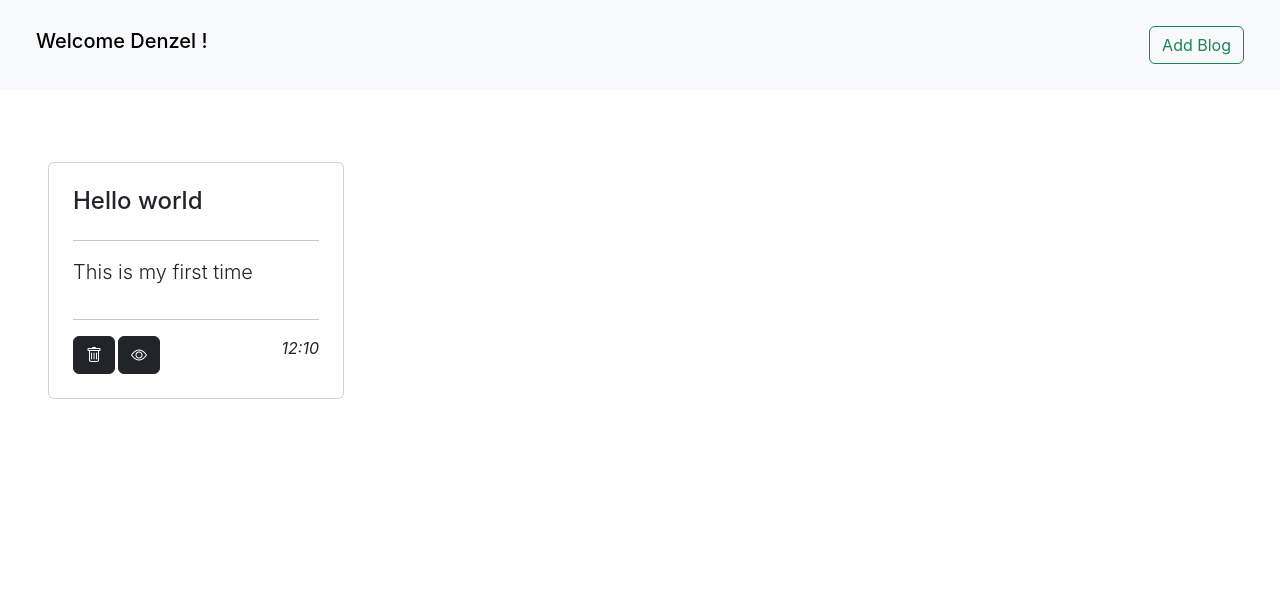
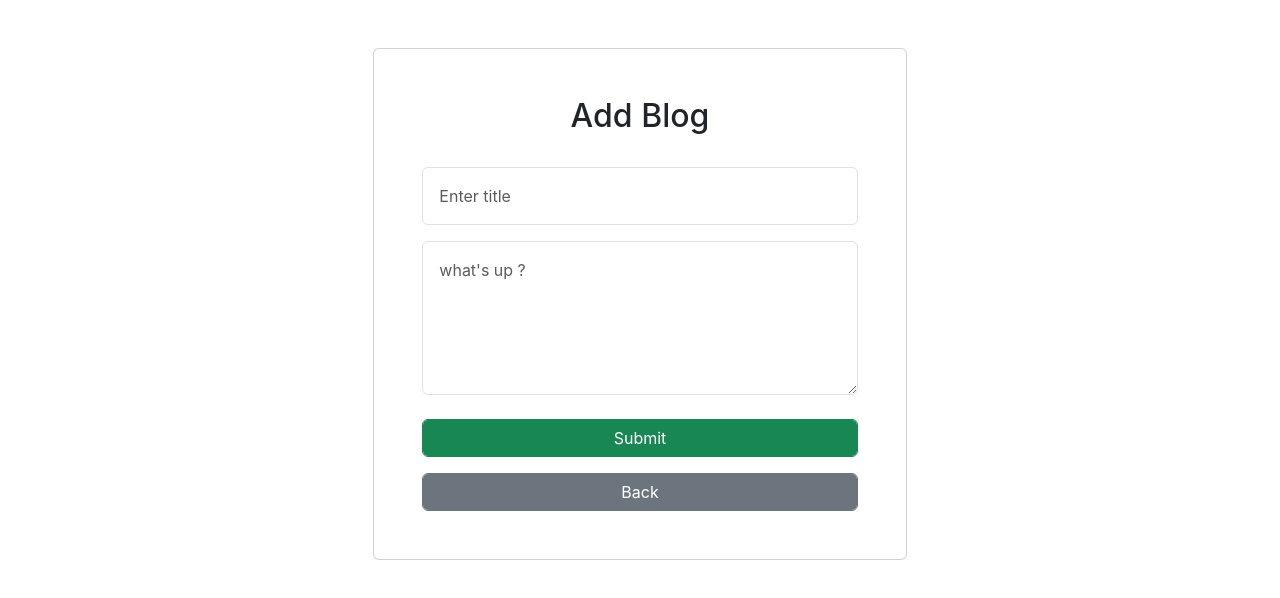
Before and after one commit to Morel-D/blognote, a React (Create React App) app in the folder client/: page / in a window 1280 px wide. Shown: the top 598 px of the page. Built offline with nearby package versions, Linux system fonts and the light colour scheme.

Commit message:
blog list add

```diff
--- a/client/src/App.js
+++ b/client/src/App.js
@@ -1,4 +1,5 @@
 import AddBlog from "./components/view/addBlog";
+import Blog from "./components/view/blog";
 import BlogNote from "./components/view/blogNote";
 import { BrowserRouter, Routes, Route, Navigate } from "react-router-dom";
 
@@ -10,7 +11,8 @@ function App() {
         </header>
          <div className="body">
           <Routes>
-             <Route path="/" element={<BlogNote />} />
+             {/* <Route path="/" element={<BlogNote />} /> */}
+             <Route path="/" element={<Blog />} />
              <Route path="add/" element={<AddBlog />} />
           </Routes>
 
--- /dev/null
+++ b/client/src/components/view/blog.jsx
@@ -0,0 +1,91 @@
+import { useState } from "react";
+import  { addBlog } from "../redux/reducer";
+import { connect } from "react-redux";
+
+const mapStateToProps = (state) =>
+{
+    return {
+        blog: state
+    }
+}
+
+
+const mapDispatchToProps = (dispatch) =>
+{
+    return {
+        addBlogs: (obj) => dispatch(addBlog(obj)),
+    }
+}
+
+const Blog = (props) => {
+
+    const [blog, setBlog] = useState('');
+
+    const add = () => {
+        if(blog === "")
+        {
+            alert('This text is empty')
+        }else {
+            props.addBlogs({
+                id: Math.floor(Math.random() * 1000),
+                item: blog,
+                complete: false
+            });
+
+            setBlog('');
+        }
+    }
+
+    return (
+        <div className="create">
+                    <div className="conatiner d-flex justify-content-center py-5">
+            <div className="card p-5 text-center d-flex gap-3 lead col-5">
+                <h2>Add Blog</h2>
+                <form action="">
+                    <div className="py-2">
+                        <input type="text" className="form-control p-3" placeholder="Enter title" value={blog} onChange={(e) => setBlog(e.target.value)}/>
+                    </div>
+                    <div className="py-2">
+                        <textarea name="" id="" cols="30" rows="5" className="form-control p-3" placeholder="what's up ?"></textarea>
+                    </div>
+                </form>
+                <button className="btn btn-success form-control" onClick={() => add()}>Submit</button>
+                 <button className="btn btn-secondary form-control">Back</button>
+            </div>
+        </div>
+
+        <div className="p-5">
+            {props.blog.map((item) =>
+            {
+                return <div className="card col-3 p-4" key={item.id}>
+                <h4 className="text-start">Hello world</h4>
+                <hr />
+                <p className="lead">{item.item}</p>
+                <hr />
+                <div className="row">
+                    <div className="col text-start">
+                        <div className="row">
+                            <div className="col col-4">
+                               <button className="btn btn-dark">
+                               <i class="bi bi-trash"></i>
+                               </button>
+                            </div>
+                            <div className="col text-start">
+                                <button className="btn btn-dark">
+                                <i class="bi bi-eye"></i>
+                                </button>
+                            </div>
+
+                        </div>
+                    </div>
+                    <div className="col text-end"><i>12:10</i></div>
+                </div>
+            </div>
+            }
+            )}
+            </div>
+        </div>
+     );
+}
+
+export default connect(mapStateToProps, mapDispatchToProps)(Blog);
```
Also changed, not shown: 1 other file (tests, documents, lock files or other folders).
